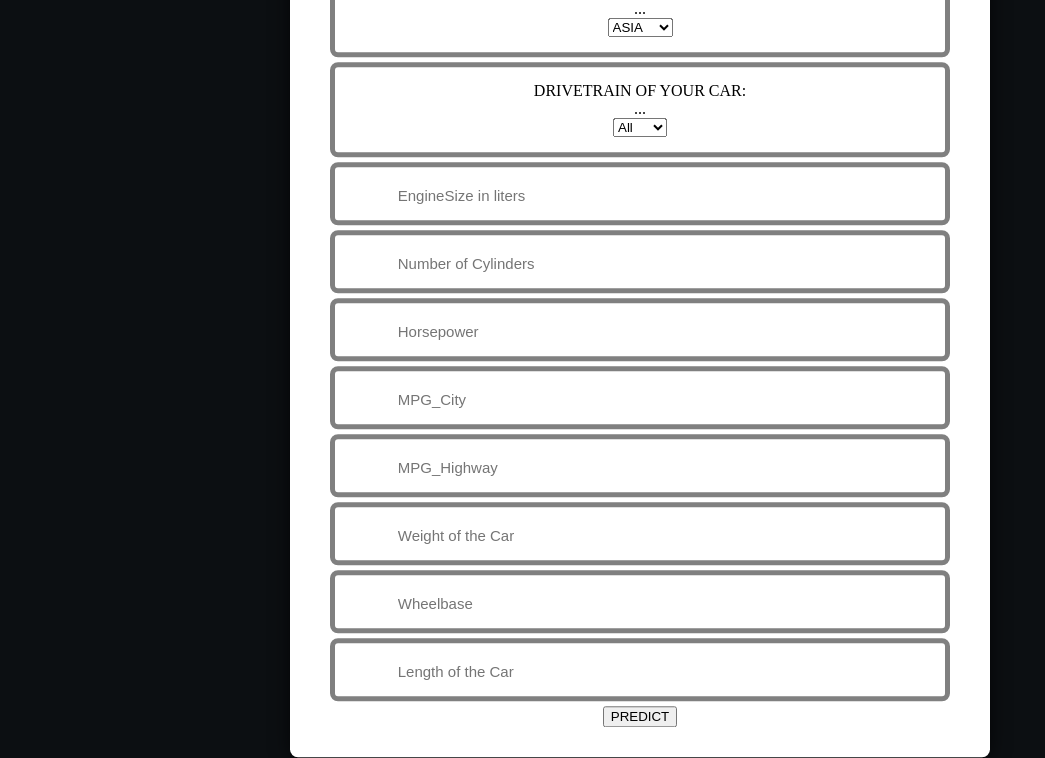
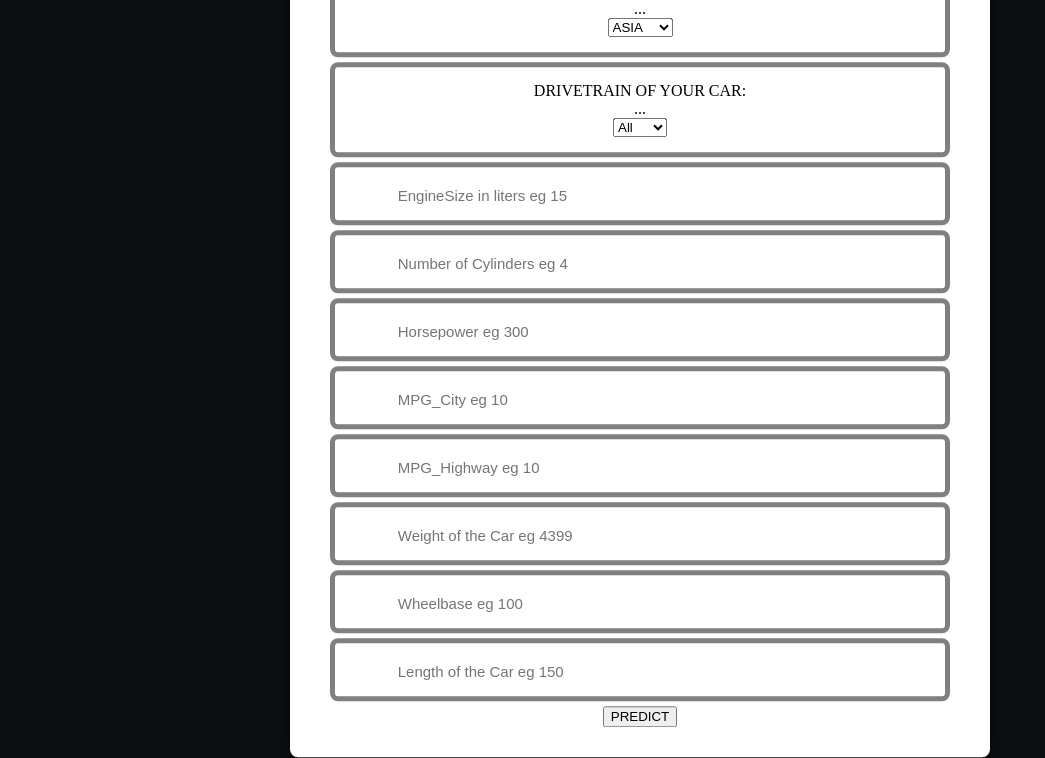
Before and after one commit to CERTOS/OLD_CAR_PRICE_PRIDICTOR, a Flask app: page / in a window 1280 px wide. Shown: the part 344-1102 px from the top of the page, without its empty margins (0-1045 px from the left). Run offline with Flask 2, Linux system fonts and the light colour scheme; parts of the project's set-up code (start-up, migrations or seed data) failed here and were passed over.

Commit message:
some slight updates

```diff
--- a/templates/home.html
+++ b/templates/home.html
@@ -164,33 +164,33 @@
             </div>
 
             <div class="form-text">
-                <input type="number" name="EngineSize" placeholder ="EngineSize in liters" required="required"/>
+                <input type="number" name="EngineSize" placeholder ="EngineSize in liters eg 15 " required="required"/>
             </div>
 
             <div class="form-text">
-                <input type="number" name="Cylinders" placeholder ="Number of Cylinders" required="required"/>
+                <input type="number" name="Cylinders" placeholder ="Number of Cylinders eg 4" required="required"/>
             </div>
 
              <div class="form-text">
-                <input type="number" name="Horsepower" placeholder ="Horsepower" required="required"/>
+                <input type="number" name="Horsepower" placeholder ="Horsepower eg 300" required="required"/>
             </div>
 
              <div class="form-text">
-                <input type="number" name="MPG_City" placeholder ="MPG_City" required="required"/>
+                <input type="number" name="MPG_City" placeholder ="MPG_City eg 10" required="required"/>
             </div>
 
              <div class="form-text">
-                <input type="number" name="MPG_Highway" placeholder ="MPG_Highway" required="required"/>
+                <input type="number" name="MPG_Highway" placeholder ="MPG_Highway eg 10" required="required"/>
             </div>
 
             <div class="form-text">
-                <input type="number" name="Weight" placeholder ="Weight of the Car" required="required"/>
+                <input type="number" name="Weight" placeholder ="Weight of the Car eg 4399" required="required"/>
             </div>
             <div class="form-text">
-                <input type="number" name="Wheelbase" placeholder ="Wheelbase" required="required"/>
+                <input type="number" name="Wheelbase" placeholder ="Wheelbase eg 100" required="required"/>
             </div>
             <div class="form-text">
-                <input type="number" name="Length" placeholder ="Length of the Car" required="required"/>
+                <input type="number" name="Length" placeholder ="Length of the Car eg 150" required="required"/>
             </div>
 
             <BUTTON TYPE="SUBMIT" CLASS=btn btn-primary btn-block btn-large>PREDICT</button>
```
